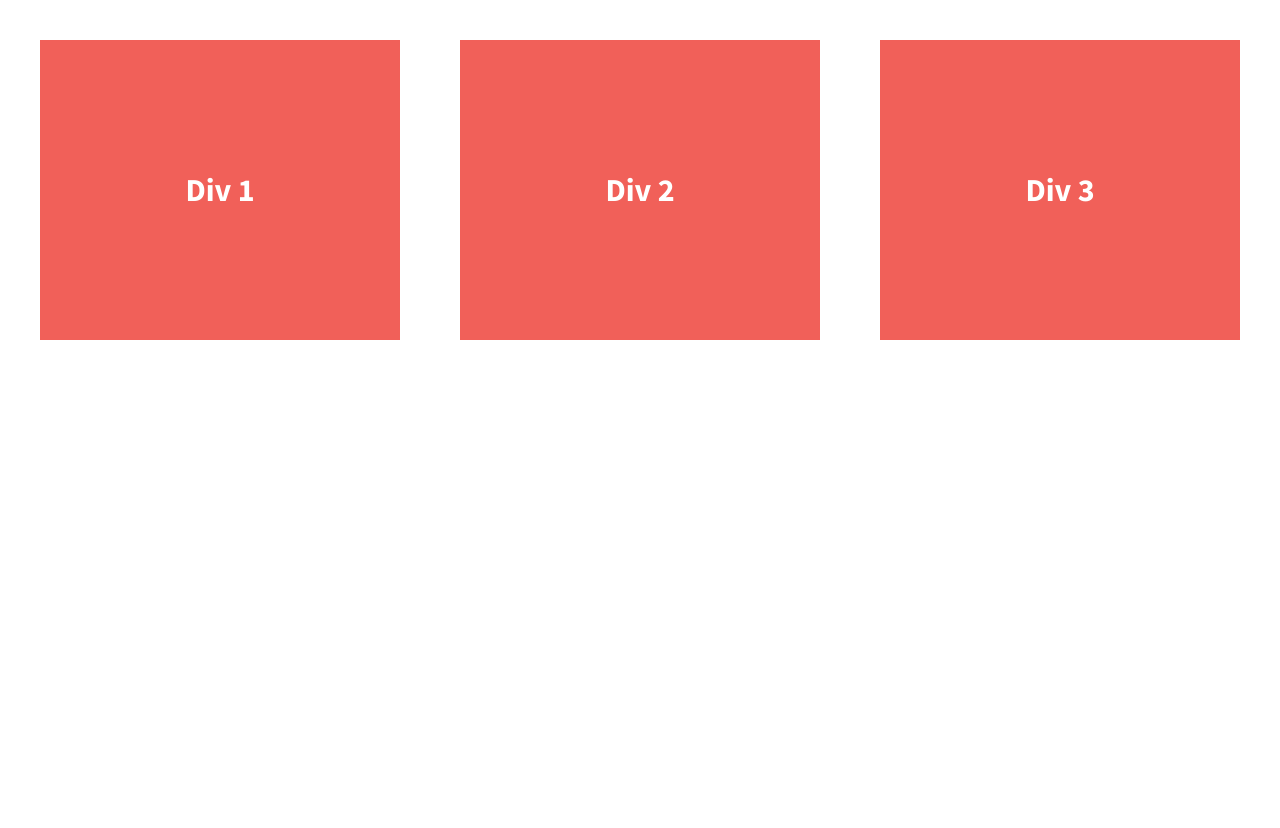
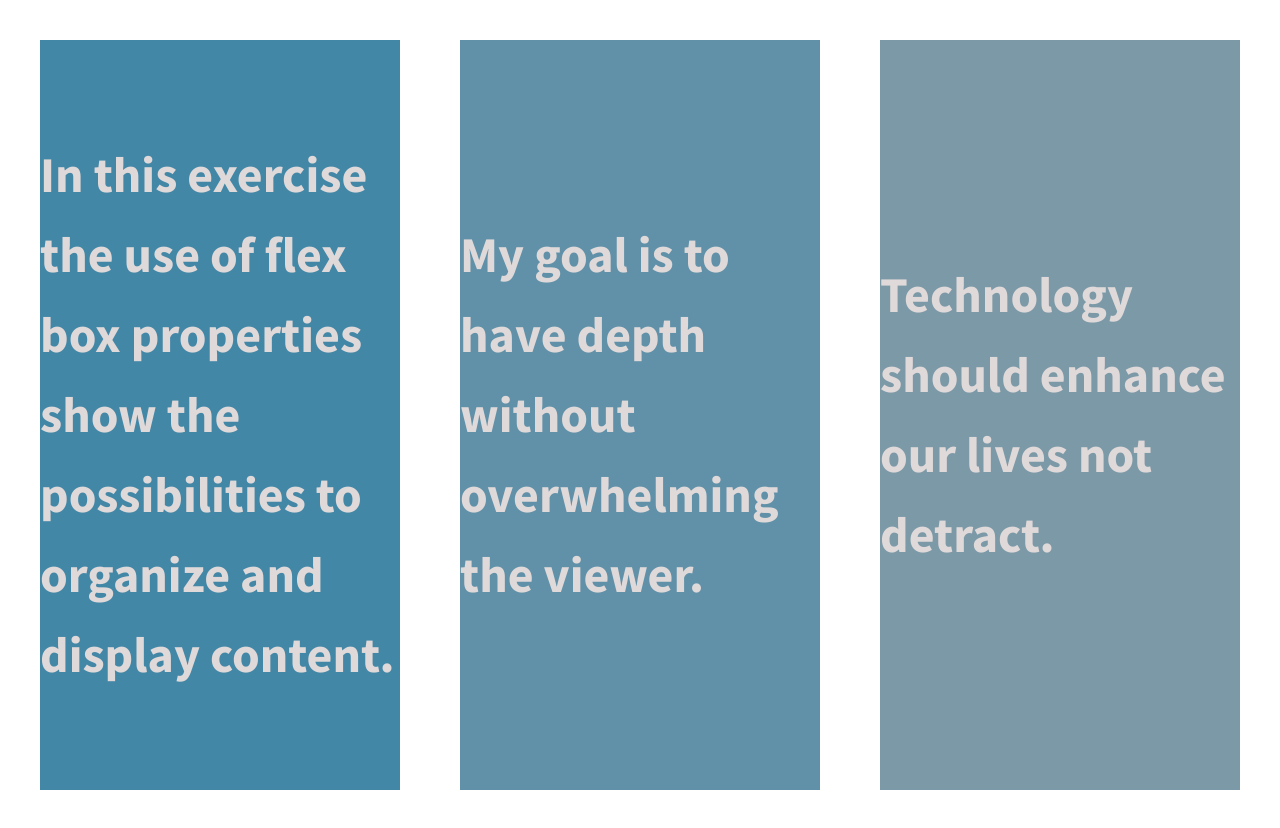
Before and after one commit to Ambarella-azul/206-divs-flexbox-starter, a plain HTML site: page index.html in a window 1280 px wide. Drawn offline with nearby package versions, Linux system fonts and the light colour scheme.

Commit message:
Modified version with colors and text

```diff
--- a/css/main.css
+++ b/css/main.css
@@ -117,17 +117,27 @@ body {
 
 .div-1, .div-2, .div-3 {
   /*give the divs a width of 30%, add display:flex, set justify-content and align-items to center*/
-  color: #fff;
-  line-height: 1.5em;
-  font-size: 1.6em;
-  background-color: #f16059;
-  height: 300px;
+  color: rgb(223, 217, 217);
+  line-height: 1.6em;
+  font-size: 2.5em;
+  height: 750px;
   width: 30%;
   display: flex;
   justify-content: center;
   align-items: center;
 }
 
+.div-1 {
+    background-color: #4387a7;
+}
+
+.div-2 {
+    background-color: #6091a8;
+}
+
+.div-3 {
+    background-color: #7c99a7;
+}
 
 
 
--- a/index.html
+++ b/index.html
@@ -23,13 +23,13 @@
 
         <section class="wrapper">
             <div class="div-1">
-                Div 1
+                <p>In this exercise the use of flex box properties show the possibilities to organize and display content. </p>
             </div>
             <div class="div-2">
-                Div 2
+                <p>My goal is to have depth without overwhelming the viewer.</p>
             </div>
             <div class="div-3">
-                Div 3
+                <p>Technology should enhance our lives not detract.</p>
             </div>
         </section>
 
```
